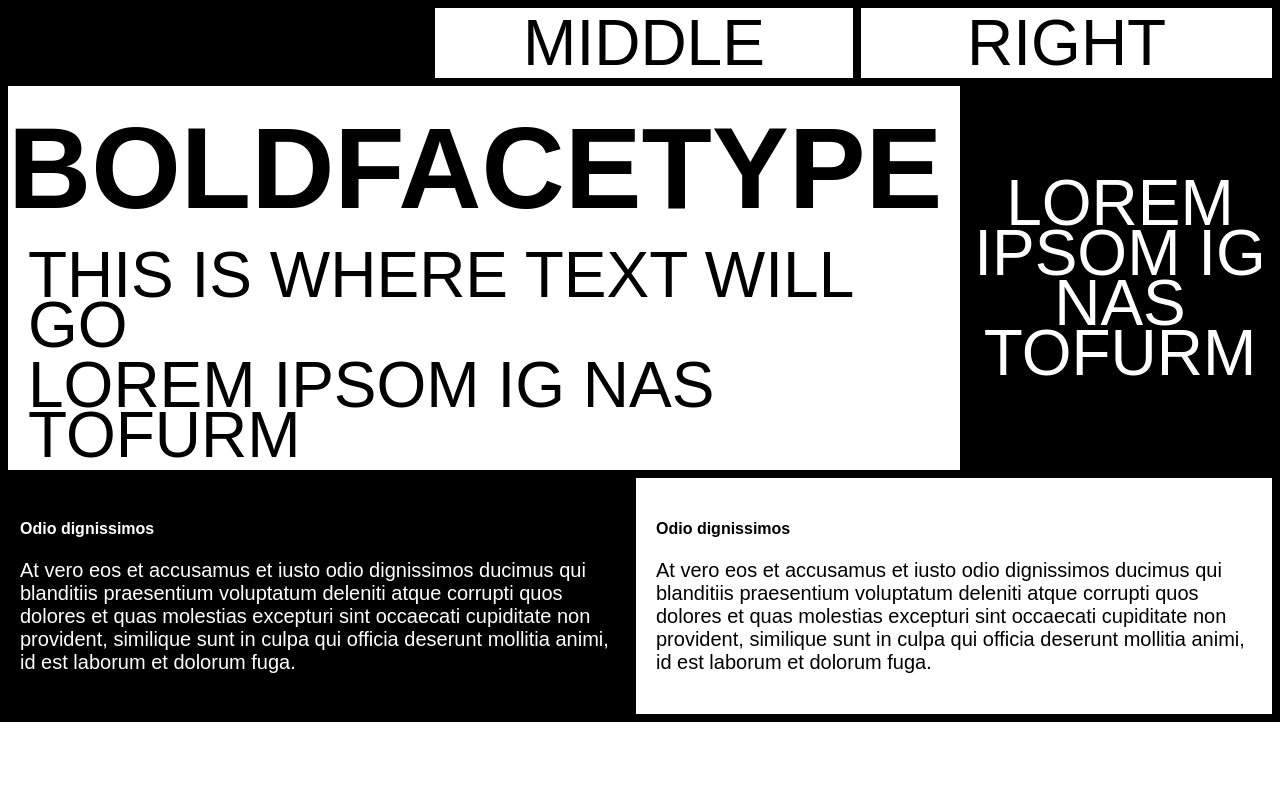
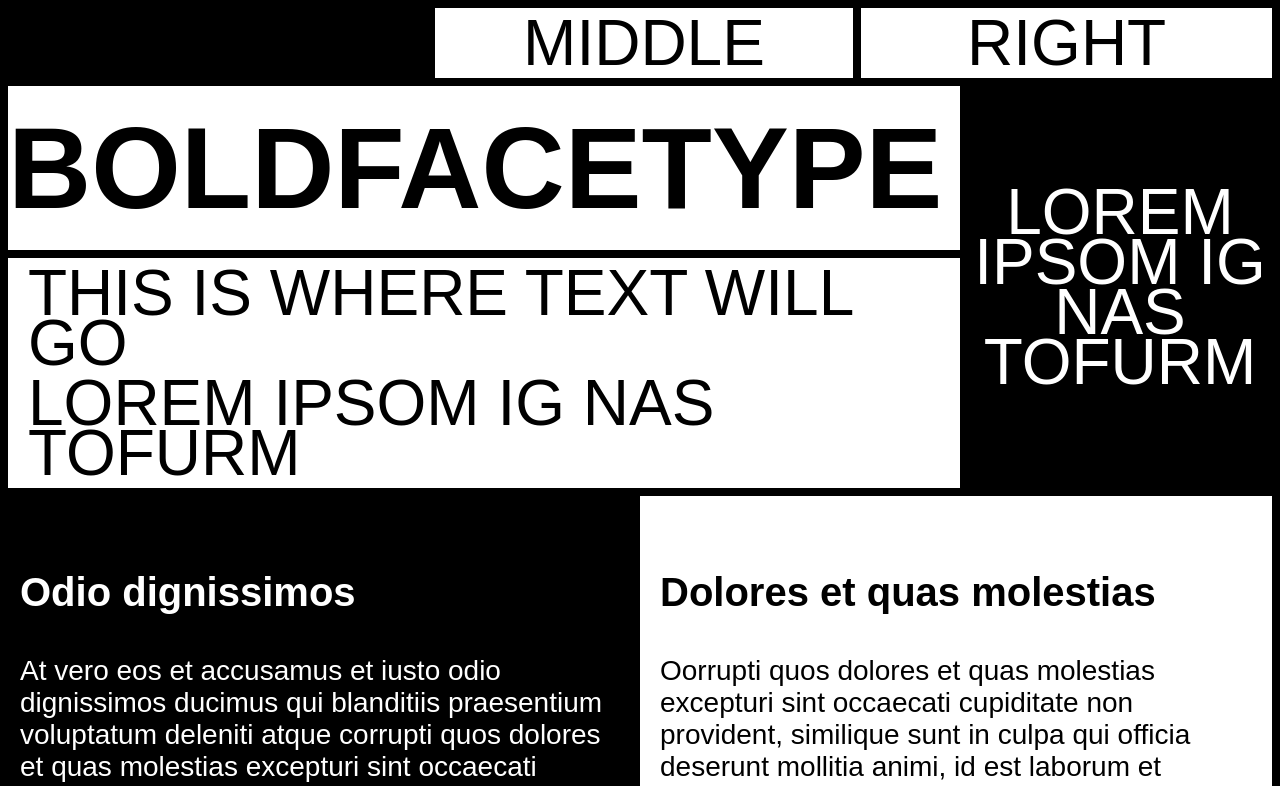
Before and after one commit to Jaywinebrenner/css-land, a Next.js app: page / in a window 1280 px wide. Shown: the top 786 px of the page. Built offline with nearby package versions, Linux system fonts and the light colour scheme.

Commit message:
tweak italian page

```diff
--- a/pages/index.js
+++ b/pages/index.js
@@ -41,8 +41,10 @@ export default function Home() {
             <p>At vero eos et accusamus et iusto odio dignissimos ducimus qui blanditiis praesentium voluptatum deleniti atque corrupti quos dolores et quas molestias excepturi sint occaecati cupiditate non provident, similique sunt in culpa qui officia deserunt mollitia animi, id est laborum et dolorum fuga.</p>
         </div>
         <div className="home__main-right">
-            <h4>Odio dignissimos</h4>
-            <p>At vero eos et accusamus et iusto odio dignissimos ducimus qui blanditiis praesentium voluptatum deleniti atque corrupti quos dolores et quas molestias excepturi sint occaecati cupiditate non provident, similique sunt in culpa qui officia deserunt mollitia animi, id est laborum et dolorum fuga.</p>
+            <h4>Dolores et quas molestias</h4>
+            <p>Oorrupti quos dolores et quas molestias excepturi sint occaecati cupiditate non provident, similique sunt in culpa qui officia deserunt mollitia animi, id est laborum et dolorum fuga.</p>
+            <h4>Uas molestias</h4>
+            <p>Excepturi sint occaecati cupiditate non provident, similique sunt in culpa qui officia deserunt mollitia animi, id est laborum et dolorum fuga.</p>
 
         </div>
 
--- a/styles/components/_home.scss
+++ b/styles/components/_home.scss
@@ -35,6 +35,7 @@
         }
     }
     &__hero-left-top {
+        border-bottom: 8px solid #000;
         h1 {
             font-size: 9vw;
             line-height: 10px;
@@ -59,12 +60,20 @@
 
     &__main {
         display: flex;
-
+        h4 {
+            font-size: 40px;
+            margin-bottom: 40px;
+        }
+        p {
+            font-size: 28px;
+            line-height: 32px;
+        }
 
     }
     &__main-left {
         background-color: black;
         padding: 20px;
+        flex: 0 0 50%;
         h4, p{
             color: white;
         }
```
